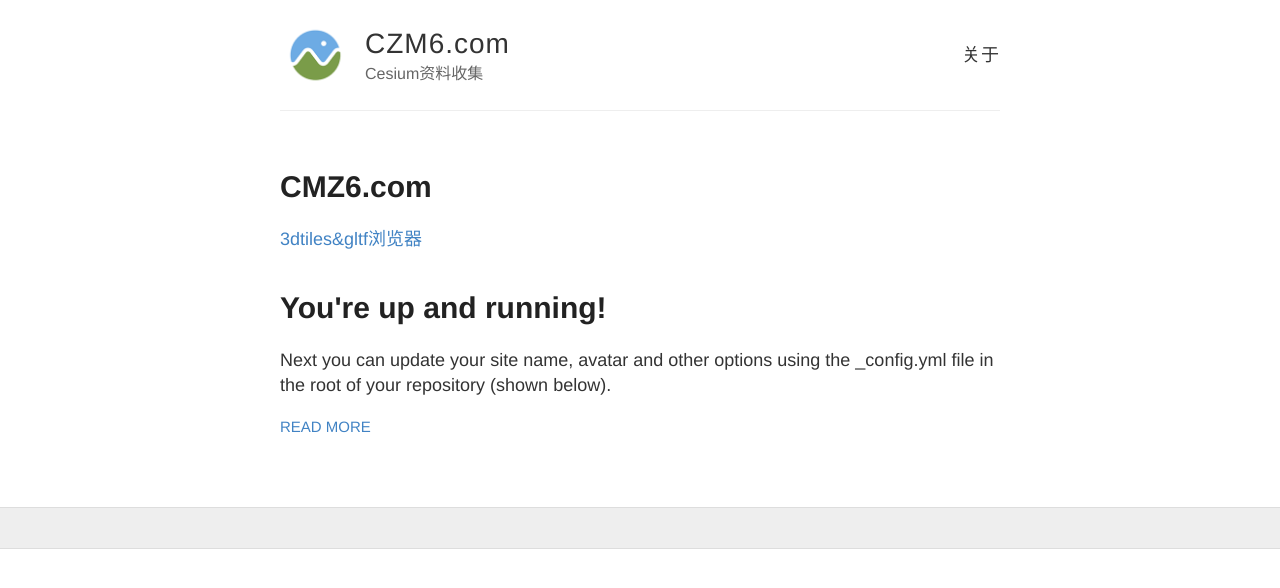
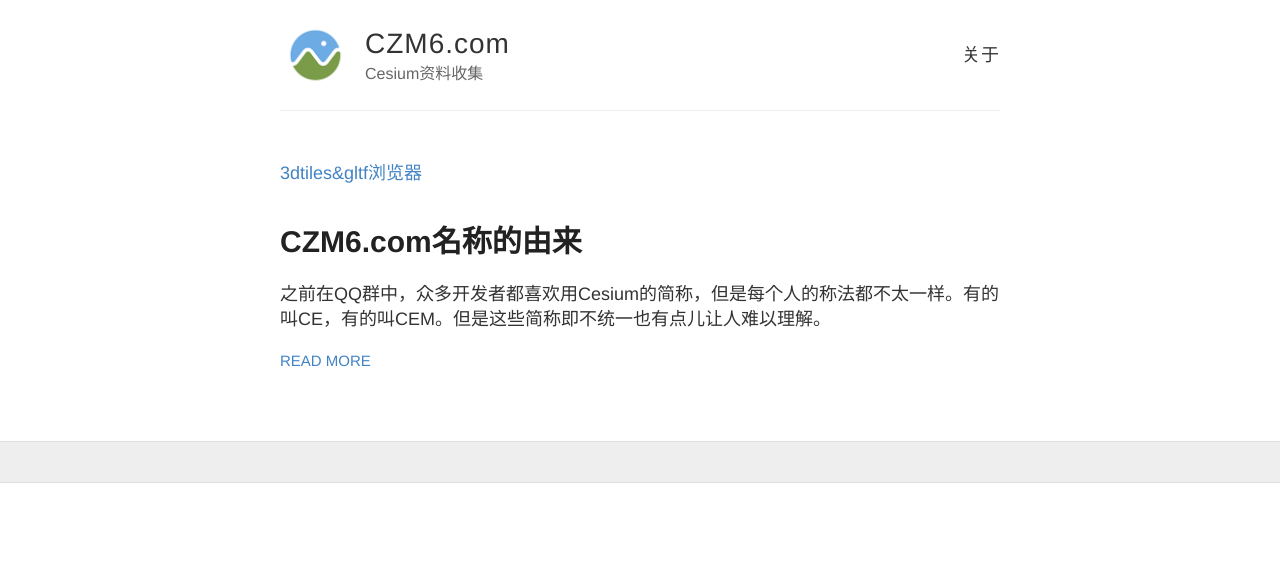
Before and after one commit to vtxf/czm6, a Jekyll site: the page built from index.html, in a window 1280 px wide. Shown: the top 588 px of the page. Built offline with Jekyll 4.4.1, drawn with Linux system fonts in a browser that asks for light colours; comment, search, counter and statistics services are not loaded.

Commit message:
增加ignore等

```diff
--- a/_posts/2014-3-3-Hello-World.md
+++ /dev/null
@@ -1,10 +0,0 @@
----
-layout: post
-title: You're up and running!
----
-
-Next you can update your site name, avatar and other options using the _config.yml file in the root of your repository (shown below).
-
-![_config.yml]({{ site.baseurl }}/images/config.png)
-
-The easiest way to make your first post is to edit this one. Go into /_posts/ and update the Hello World markdown file. For more instructions head over to the [Jekyll Now repository](https://github.com/barryclark/jekyll-now) on GitHub.
--- /dev/null
+++ b/_posts/2018-8-5-who-is-CZM6-com.md
@@ -0,0 +1,10 @@
+---
+layout: post
+title: CZM6.com名称的由来
+---
+
+之前在QQ群中，众多开发者都喜欢用Cesium的简称，但是每个人的称法都不太一样。有的叫CE，有的叫CEM。但是这些简称即不统一也有点儿让人难以理解。
+
+实际上Cesium源码中有大量地方使用czm作为Cesium的简称来使用，因此使用czm作为简称或许更加合理以前吧。
+
+CZM6.com中的6纯碎是一个吉利数字，没有办法申请到3个字母的域名，只好在后面加了一个6。。。预祝各位Cesium开发者的技术都很6吧。
--- a/index.html
+++ b/index.html
@@ -2,7 +2,6 @@
 layout: default
 ---
 
-<h1>CMZ6.com</h1>
 <a href="./t/18/3dtiles-explorer/index.html" target="blank">3dtiles&gltf浏览器</a>
 
 <div class="posts">
```
Also changed, not shown: 1 other file.
